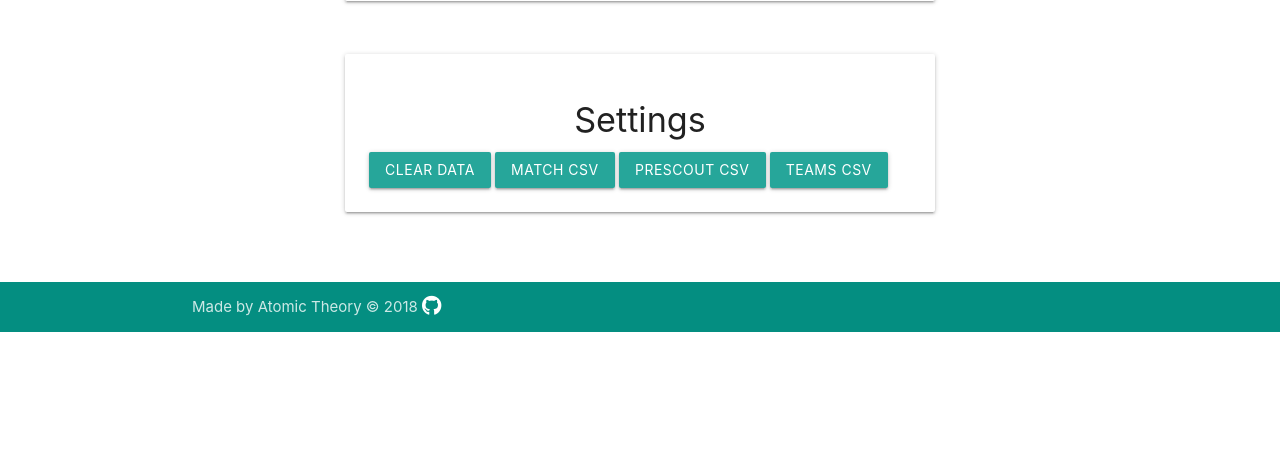
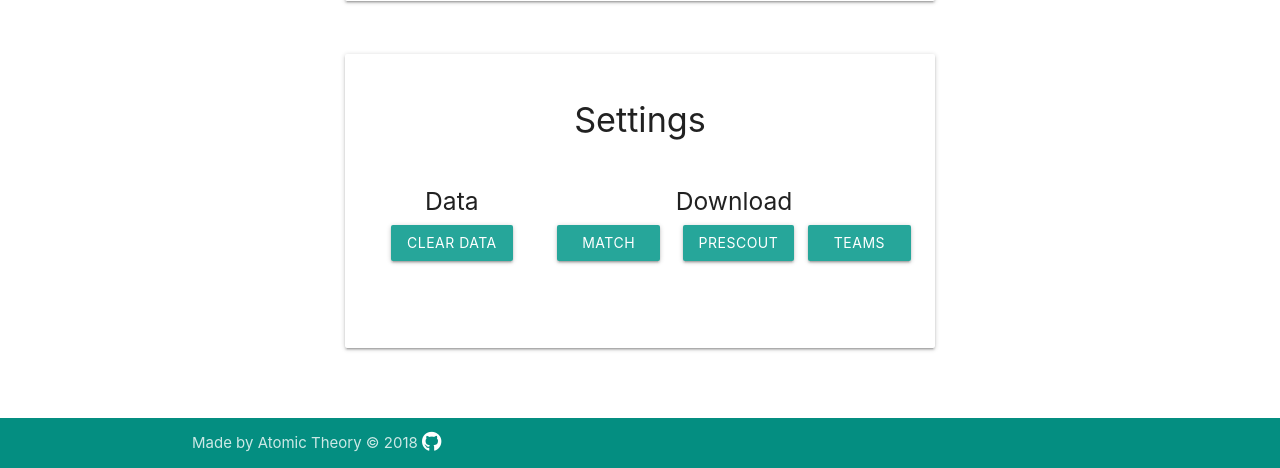
Before and after one commit to khinshankhan/project_angstrom, a Flask app: page /home in a window 1280 px wide, after a click on "ADMIN". Shown: the part 1813-2281 px from the top of the page. Before the commit the page ends 2145 px from the top, so only its background shows below. Run offline with Flask 2, Linux system fonts and the light colour scheme; the visitor is signed in with stand-in values (Sample User, id 1); tables that the repository leaves empty hold one stand-in row (values such as "Sample post"); grey boxes marked "Sample" are stand-in pictures; data that the repository does not hold is empty; parts of the project's set-up code (start-up, migrations or seed data) failed here and were passed over; some libraries are stand-ins or nearby versions.

Commit message:
Organize download buttons

```diff
--- a/angstrom/templates/includes/cards/settings.html
+++ b/angstrom/templates/includes/cards/settings.html
@@ -1,9 +1,30 @@
 <div class="card-panel">
-  <h4 class="center-align">Settings</h4>
-  <a class="waves-effect waves-light btn modal-trigger" href="#clear_data_warning">clear data</a>
-  <a class="waves-effect waves-light btn" href="{{ url_for('csv_mp') }}">match csv</a>
-  <a class="waves-effect waves-light btn" href="{{ url_for('csv_ps') }}">prescout csv</a>
-  <a class="waves-effect waves-light btn" href="{{ url_for('csv_teams') }}">teams csv</a>
+  <div class="row">
+    <h4 class="center-align">Settings</h4>
+  </div>
+  <div class="row">
+    <div class="col s12 l4 center-align">
+      <h5>Data</h5>
+      <a class="waves-effect waves-light btn modal-trigger" href="#clear_data_warning">clear data</a>
+    </div>
+    <div class="col s12 l8 center-align">
+      <h5>Download</h5>
+      <div class="row">
+        <div class="col s12 m4">
+          <a class="waves-effect waves-light btn" href="{{ url_for('csv_mp') }}">match csv</a>
+          <br><br>
+        </div>
+        <div class="col s12 m4">
+          <a class="waves-effect waves-light btn" href="{{ url_for('csv_ps') }}">prescout csv</a>
+          <br><br>
+        </div>
+        <div class="col s12 m4">
+          <a class="waves-effect waves-light btn" href="{{ url_for('csv_teams') }}">teams csv</a>
+          <br><br>
+        </div>
+      </div>
+    </div>
+  </div>
 </div>
 
 <div id="clear_data_warning" class="modal">
```
